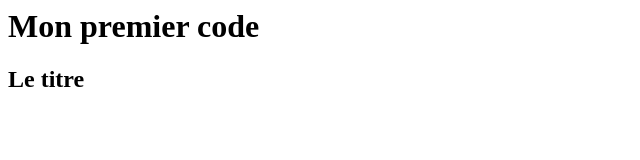
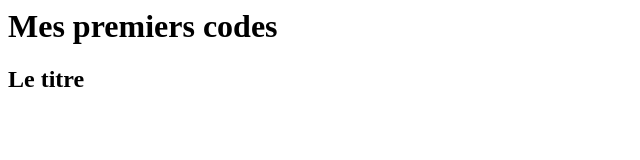
Before and after one commit to AlexandrePoete/Mon-premier-code, a plain HTML site: page index.html in a window 1280 px wide. Shown: the whole page, without its empty margins (0-640 px from the left). Drawn offline with Linux system fonts and the light colour scheme.

Commit message:
Update index.html

```diff
--- a/index.html
+++ b/index.html
@@ -1,2 +1,2 @@
-<h1> Mon premier code </h1>
+<h1> Mes premiers codes </h1>
 <h2> Le titre </h2>
```
